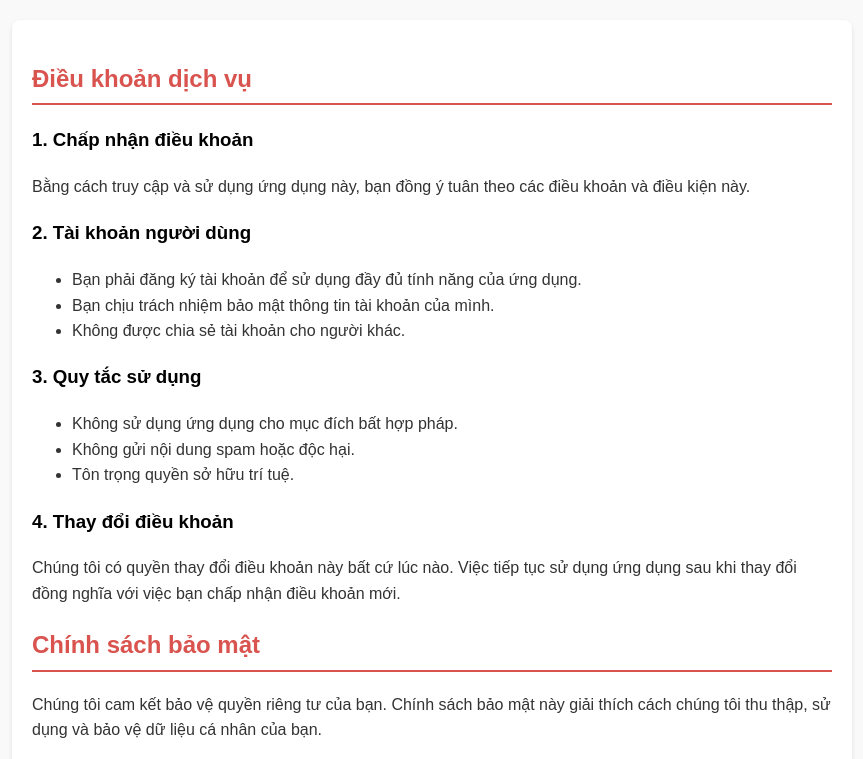
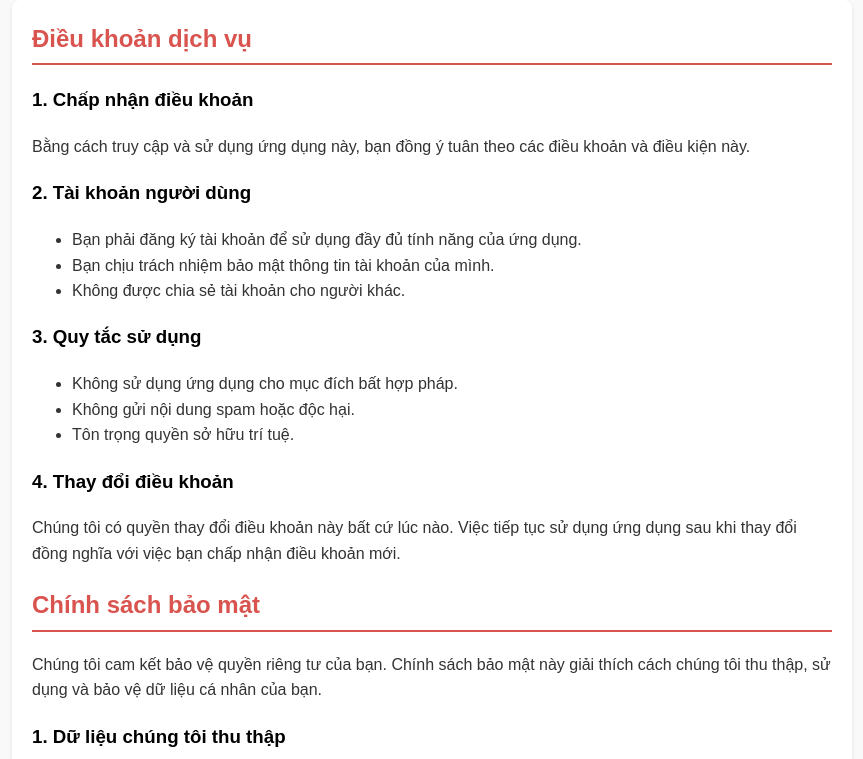
Before and after one commit to trongit203/quizzle-app-term-privacy-policy, a plain HTML site: page index.html in a window 1280 px wide. Shown: the top 759 px of the page, without its empty margins (208-1071 px from the left). Drawn offline with Linux system fonts and the light colour scheme.

Commit message:
chore: commit edit margin top page

```diff
--- a/index.html
+++ b/index.html
@@ -15,6 +15,7 @@
         .container {
             max-width: 800px;
             margin: 20px auto;
+            margin-top: 0px;
             background: #fff;
             padding: 20px;
             border-radius: 8px;
@@ -38,11 +39,14 @@
         a:hover {
             text-decoration: underline;
         }
+        .marginTopZero {
+            margin-top: 0px;
+        }
     </style>
 </head>
 <body>
     <div class="container">
-        <h2>Điều khoản dịch vụ</h2>
+        <h2 class="marginTopZero">Điều khoản dịch vụ</h2>
         <h3>1. Chấp nhận điều khoản</h3>
         <p>Bằng cách truy cập và sử dụng ứng dụng này, bạn đồng ý tuân theo các điều khoản và điều kiện này.</p>
 
```
